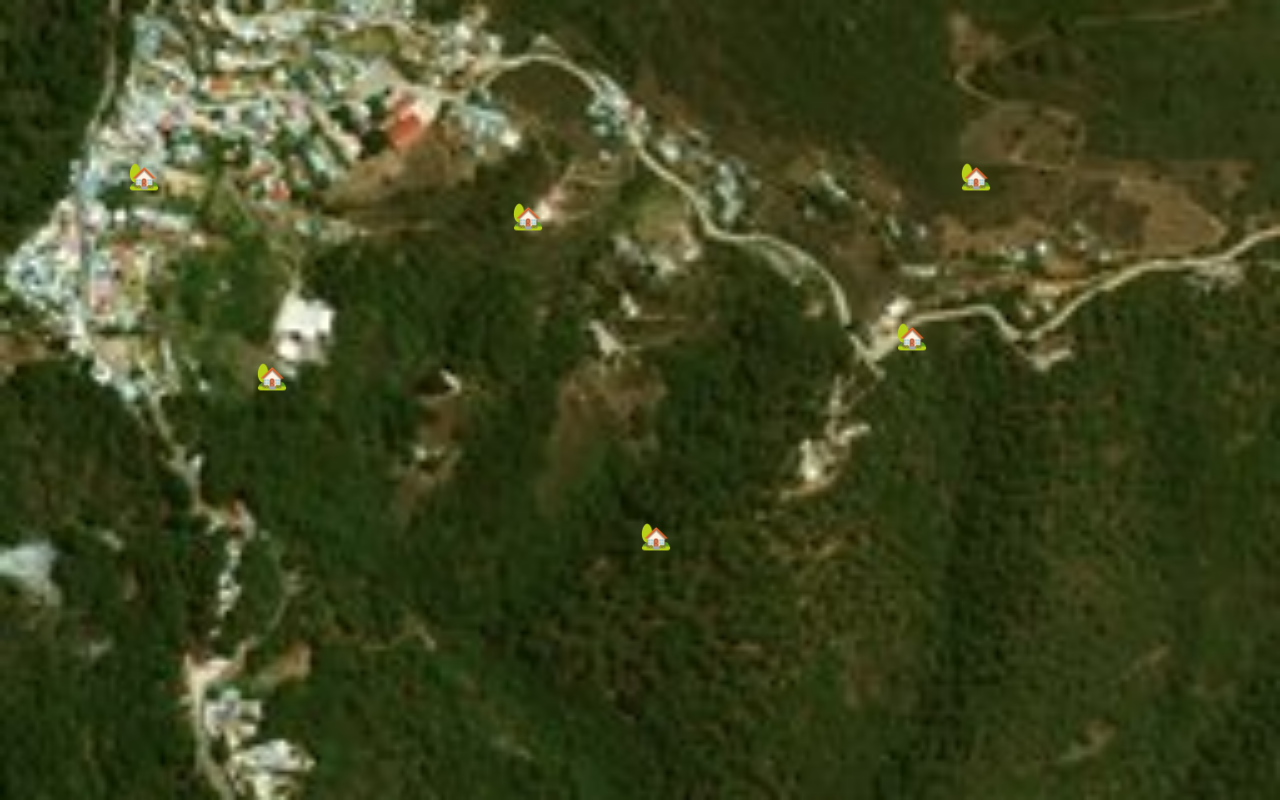
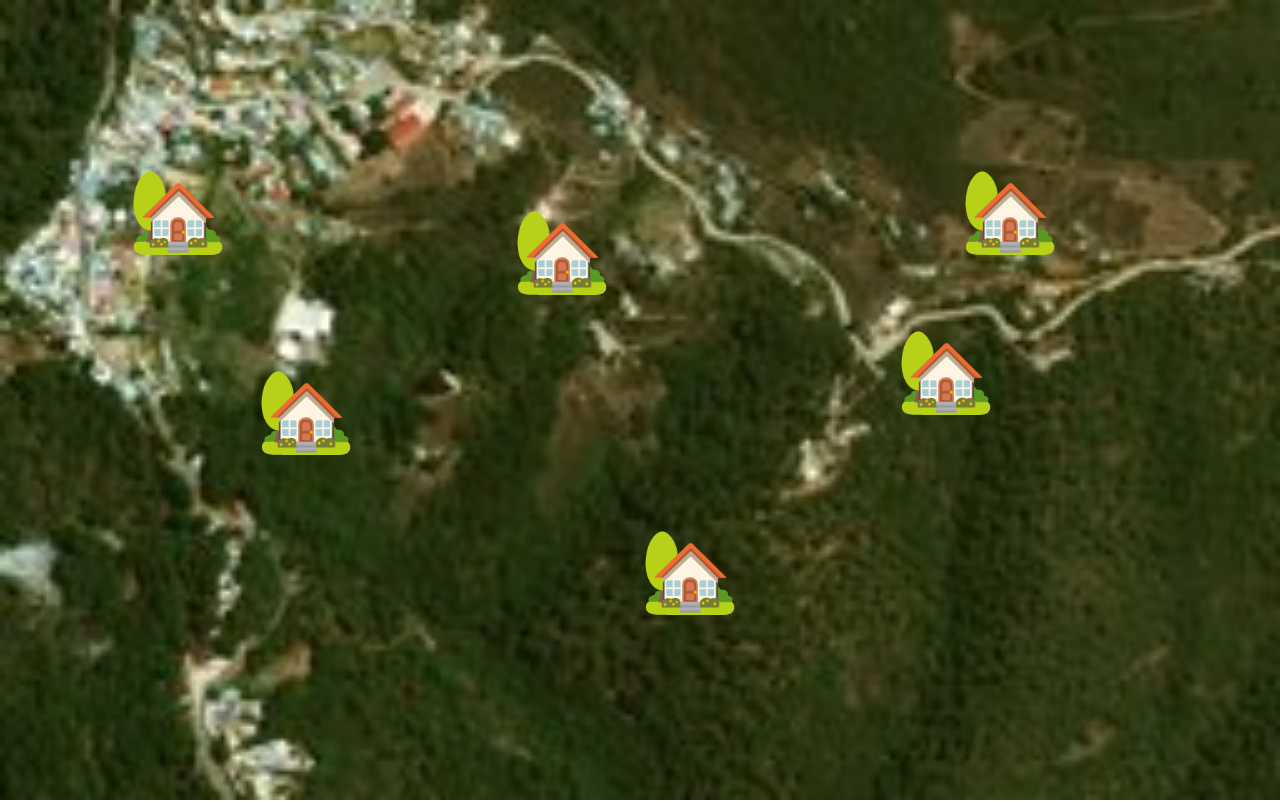
Before and after one commit to AlduinoCalderon/cabinsfront, a React (Create React App) app: page /mapa in a window 1280 px wide. Built offline with nearby package versions, Linux system fonts and the light colour scheme.

Commit message:
previo a merge

```diff
--- a/src/MapaInteractivo.css
+++ b/src/MapaInteractivo.css
@@ -14,7 +14,7 @@
 .cabana-boton {
   position: absolute;
   cursor: pointer;
-  font-size: 1.6em;
+  font-size: 5em;
   color: #333;
   transition: transform 1.3s ease;
 }
@@ -29,4 +29,5 @@
   left: 80%;
   transform: translateX(-50%);
   z-index: 100;
+  font-size: 1.2em;
 }
--- a/src/MapaInteractivo.js
+++ b/src/MapaInteractivo.js
@@ -12,7 +12,7 @@ const MapaInteractivo = () => {
       nombre: 'Cabaña El Bosque 8',
       descripcion: 'Una cabaña tranquila en medio del bosque.',
       precio: 120,
-      imagenes: ['/public/mapas.jpg', '/public/mapas.jpg', '/public/mapas.jpg'],
+      imagenes: ['.../public/mapas.jpg', '.../public/mapas.jpg', '.../public/mapas.jpg'],
       position: { top: '25%', left: '40%' }
     },
     {
```
